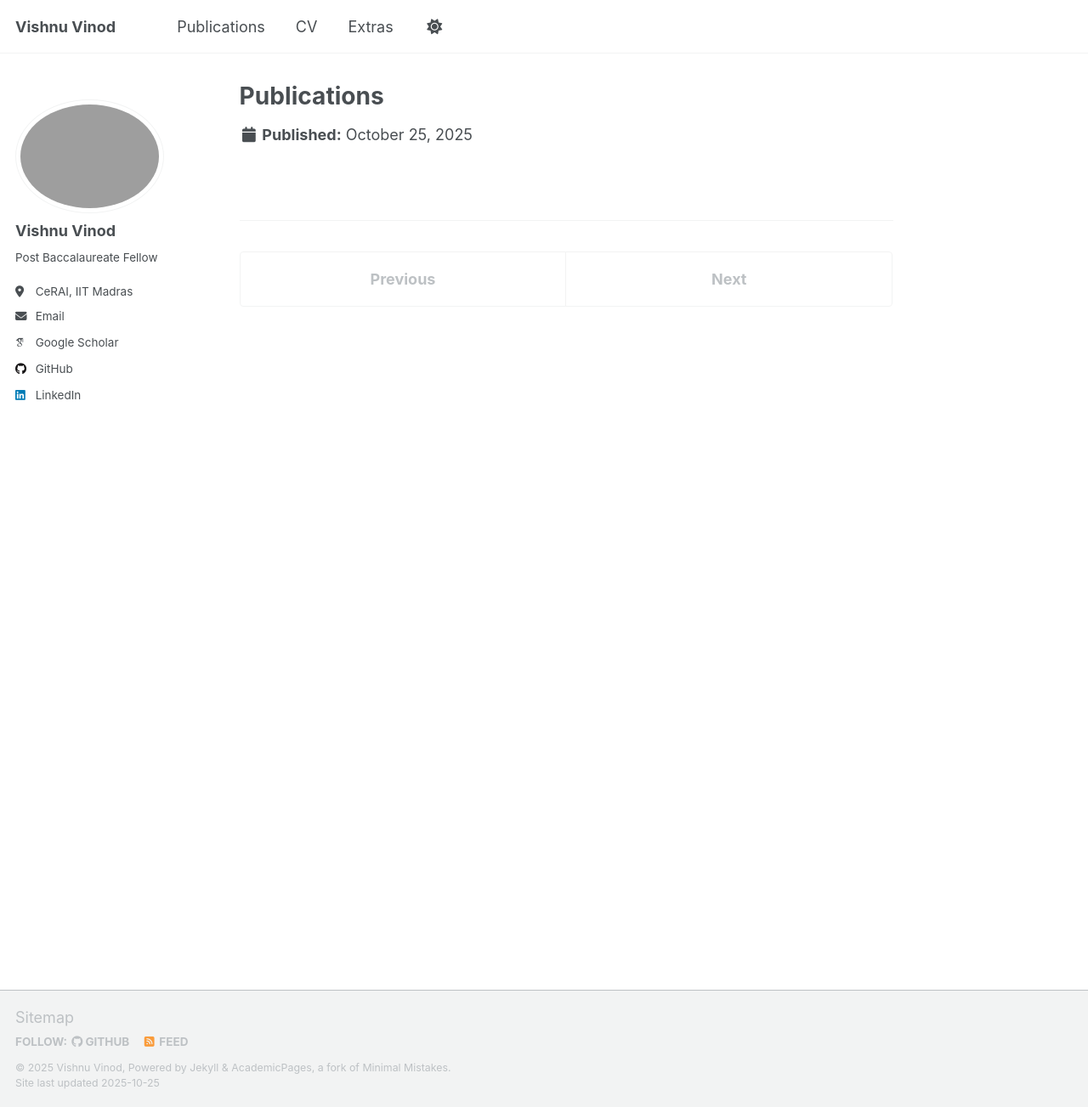
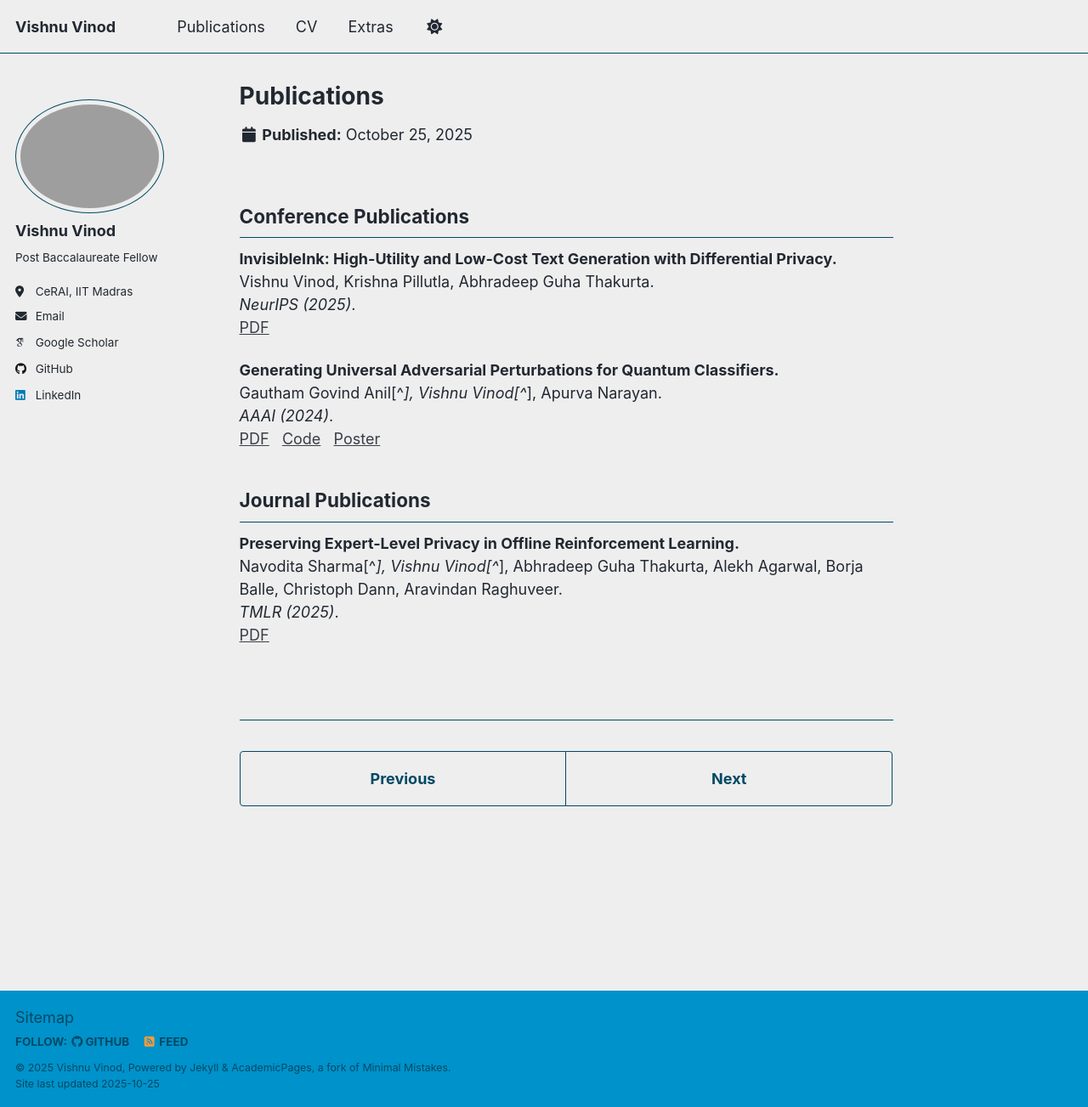
Before and after one commit to vishnuvind/vishnuvind.github.io, a Jekyll site: the page built from _pages/publications.md, in a window 1280 px wide and 1303 px high. Shown: the whole window at 85% size. Built offline with Jekyll 4.4.1, drawn with Linux system fonts in a browser that asks for light colours; some web fonts are replaced; a script that is not in the unit is left out.

Commit message:
Added Publications page

```diff
--- a/_config.yml
+++ b/_config.yml
@@ -8,7 +8,7 @@
 
 # Basic Site Settings
 locale                   : "en-US"
-site_theme               : "default" # Currently available options are "default", "air"
+site_theme               : "air" # Currently available options are "default", "air"
 title                    : "Vishnu Vinod"
 title_separator          : "-"
 name                     : &name "Vishnu Vinod"
@@ -23,7 +23,7 @@ repository               : "vishnuvind/vishnuvind.github.io"
 #               Additional customization can be done by editing /_includes/author-profile.html
 author:
   # Biographic information
-  avatar           : "profile.png"
+  avatar           : "profile1.png"
   name             : "Vishnu Vinod"
   pronouns         : # "he/him"
   bio              : "Post Baccalaureate Fellow"
@@ -152,7 +152,7 @@ social:
 
 # Analytics
 analytics:
-  provider               :  "false" # false (default), "google", "google-universal", "google-analytics-4", "custom"
+  provider               :  "google-universal" # false (default), "google", "google-universal", "google-analytics-4", "custom"
   google:
     tracking_id          :
 
--- a/_pages/publications.md
+++ b/_pages/publications.md
@@ -5,3 +5,33 @@ redirect_from:
   - /publications/
   - /publications.html
 ---
+
+
+{% include base_path %}
+
+
+
+<!-- ## Working Papers -->
+
+
+## Conference Publications
+
+**InvisibleInk: High-Utility and Low-Cost Text Generation with Differential Privacy.**
+Vishnu Vinod, Krishna Pillutla, Abhradeep Guha Thakurta.
+*NeurIPS (2025)*.
+[PDF](https://arxiv.org/pdf/2507.02974)  &nbsp;
+
+**Generating Universal Adversarial Perturbations for Quantum Classifiers.**
+Gautham Govind Anil[^*], Vishnu Vinod[^*], Apurva Narayan.
+*AAAI (2024)*.
+[PDF](https://arxiv.org/pdf/2402.08648)  &nbsp;
+[Code](https://github.com/Idsl-group/QuGAP) &nbsp;
+[Poster](/papers/qugap_aaai_2024_poster.pdf) &nbsp;
+
+
+## Journal Publications
+
+**Preserving Expert-Level Privacy in Offline Reinforcement Learning.**
+Navodita Sharma[^*], Vishnu Vinod[^*], Abhradeep Guha Thakurta, Alekh Agarwal, Borja Balle, Christoph Dann, Aravindan Raghuveer.
+*TMLR (2025)*.
+[PDF](https://openreview.net/pdf?id=2bj0eVgCdO)  &nbsp;
```
Also changed, not shown: _pages/about.md (+2 -1 lines), _pages/extras.md (+3 -0 lines), _pages/cv.md (line endings or trailing spaces), 1 other file.
